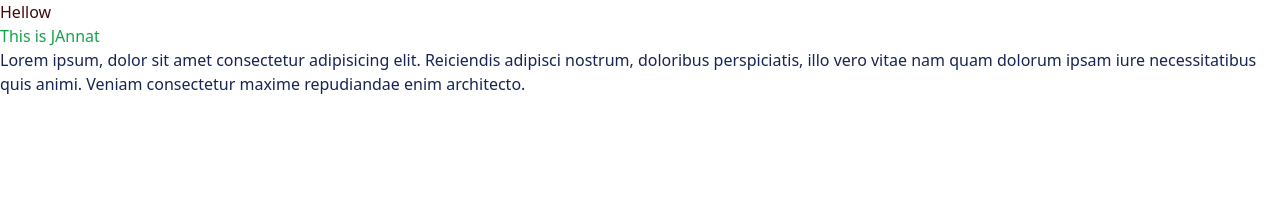
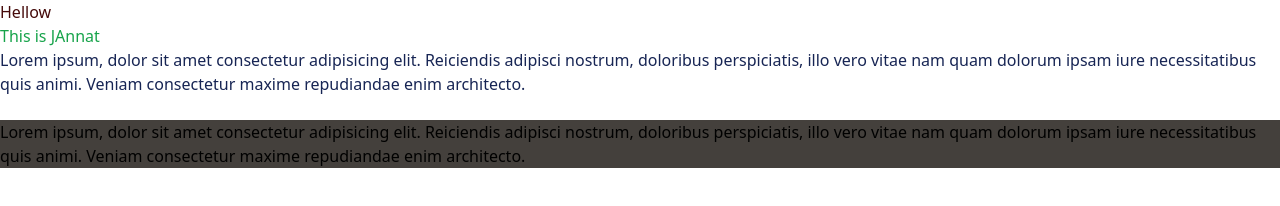
Before and after one commit to Ecommerce-p771/Tailwind-practice, a plain HTML site: page index.html in a window 1280 px wide. Drawn offline with nearby package versions, Linux system fonts and the light colour scheme.

Commit message:
first commit

```diff
--- a/index.html
+++ b/index.html
@@ -10,5 +10,7 @@
     <h1 class="text-red-950">Hellow</h1>
    <h4 class="text-green-600">This is JAnnat</h4>
    <p class="text-blue-950">Lorem ipsum, dolor sit amet consectetur adipisicing elit. Reiciendis adipisci nostrum, doloribus perspiciatis, illo vero vitae nam quam dolorum ipsam iure necessitatibus quis animi. Veniam consectetur maxime repudiandae enim architecto.</p>
+   <br>
+   <p class="bg-stone-700">Lorem ipsum, dolor sit amet consectetur adipisicing elit. Reiciendis adipisci nostrum, doloribus perspiciatis, illo vero vitae nam quam dolorum ipsam iure necessitatibus quis animi. Veniam consectetur maxime repudiandae enim architecto.</p>
 </body>
 </html>
```
